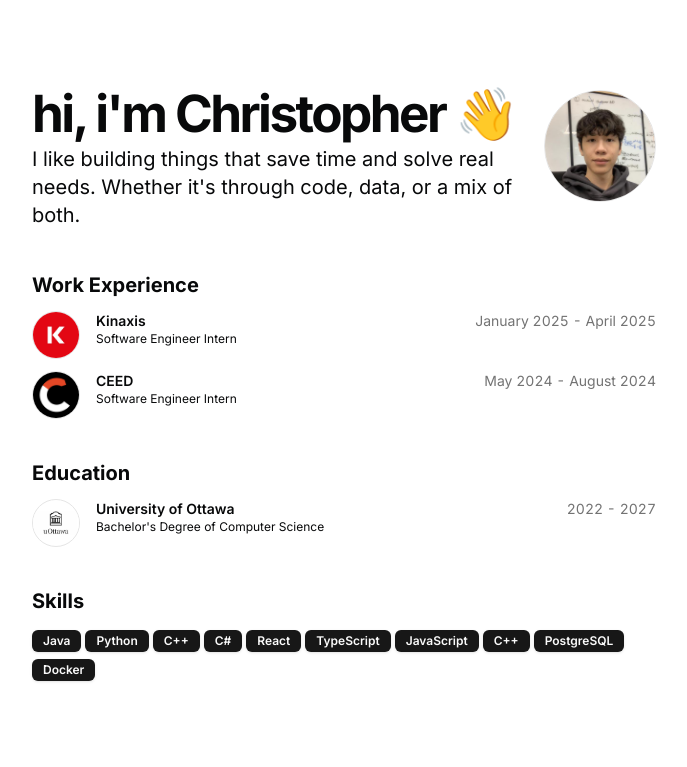
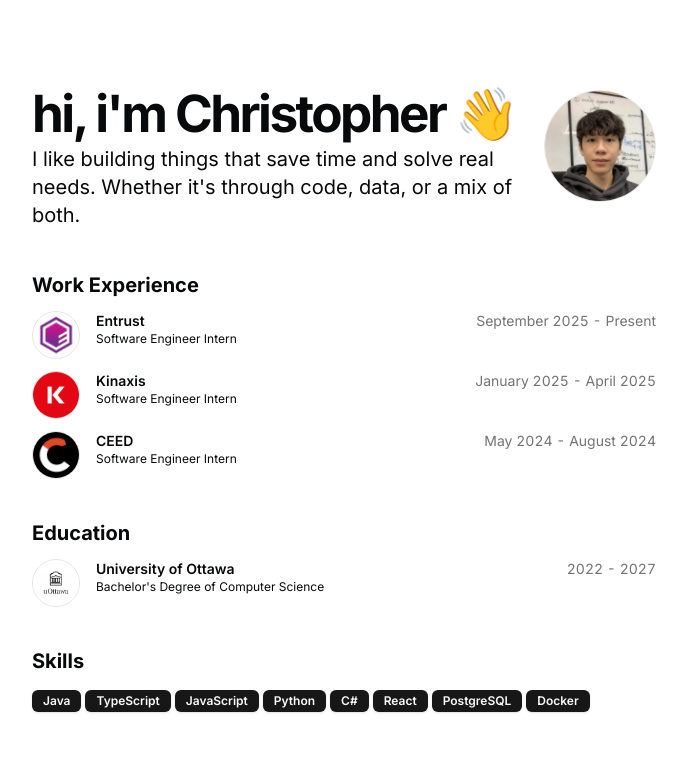
Before and after one commit to ChristopherLit/portfolio, a Next.js app: page / in a window 1280 px wide. Shown: the top 767 px of the page, without its empty margins (296-983 px from the left). Built offline with nearby package versions, Linux system fonts and the light colour scheme.

Commit message:
Updated experience

```diff
--- a/src/data/resume.tsx
+++ b/src/data/resume.tsx
@@ -11,18 +11,28 @@ export const DATA = {
   avatarUrl: "/me.jpg",
   skills: [
   "Java",
+  "TypeScript",
+  "JavaScript",
   "Python",
-  "C++",
   "C#",
   "React",
-  "TypeScript",
-  "JavaScript",
-  "C++",
   "PostgreSQL",
   "Docker",
 ],
 
   work: [
+      {
+      company: "Entrust",
+      href: "https://www.entrust.com/",
+      badges: [],
+      location: "Hybrid",
+      title: "Software Engineer Intern",
+      logoUrl: "entrust_logo.png",
+      start: "September 2025",
+      end: "Present",
+      description:
+        "Identity and Security Team",
+    },
     {
       company: "Kinaxis",
       href: "https://www.kinaxis.com/",
```
Also changed, not shown: public/entrust_logo.png (added).
